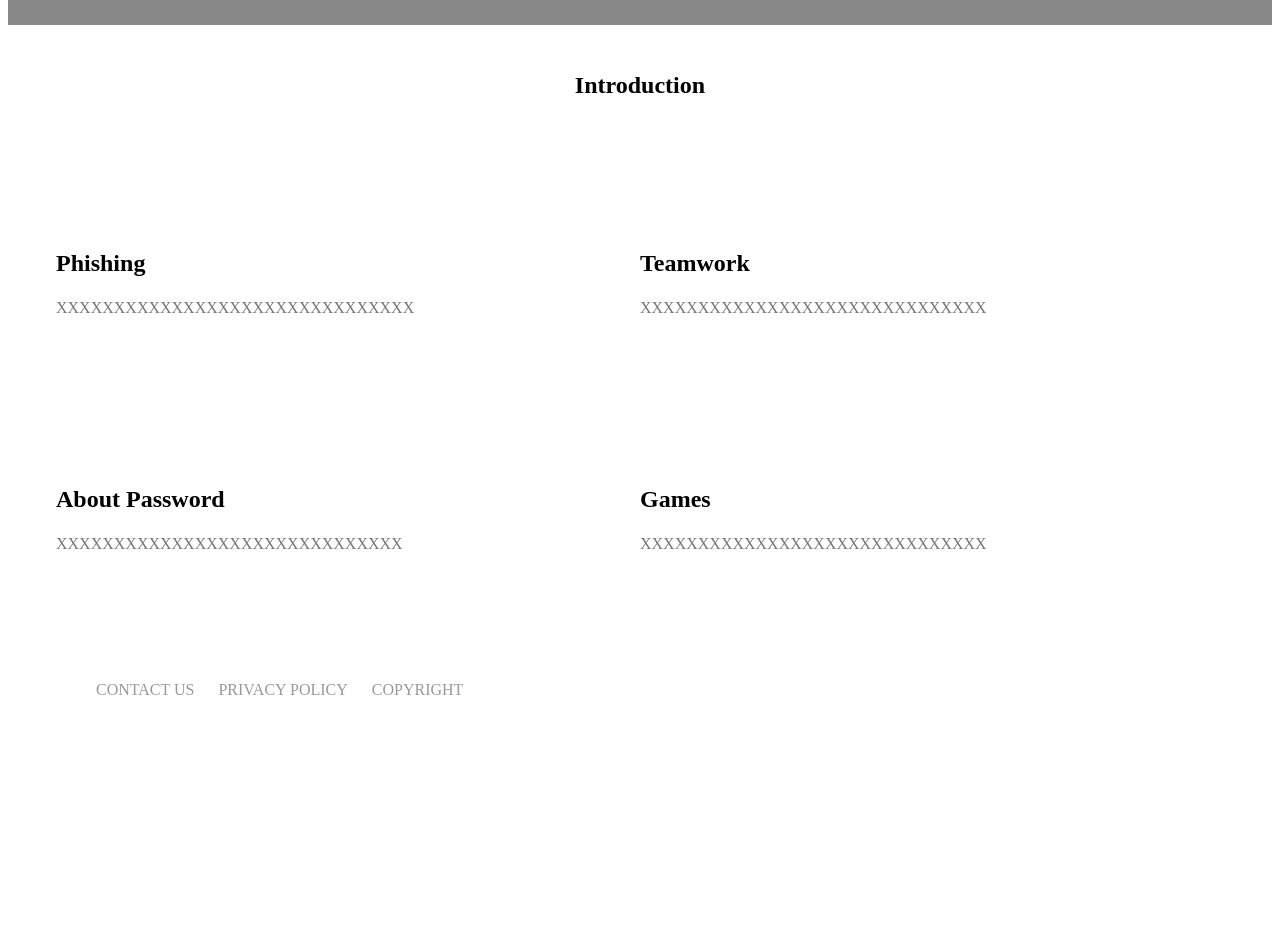
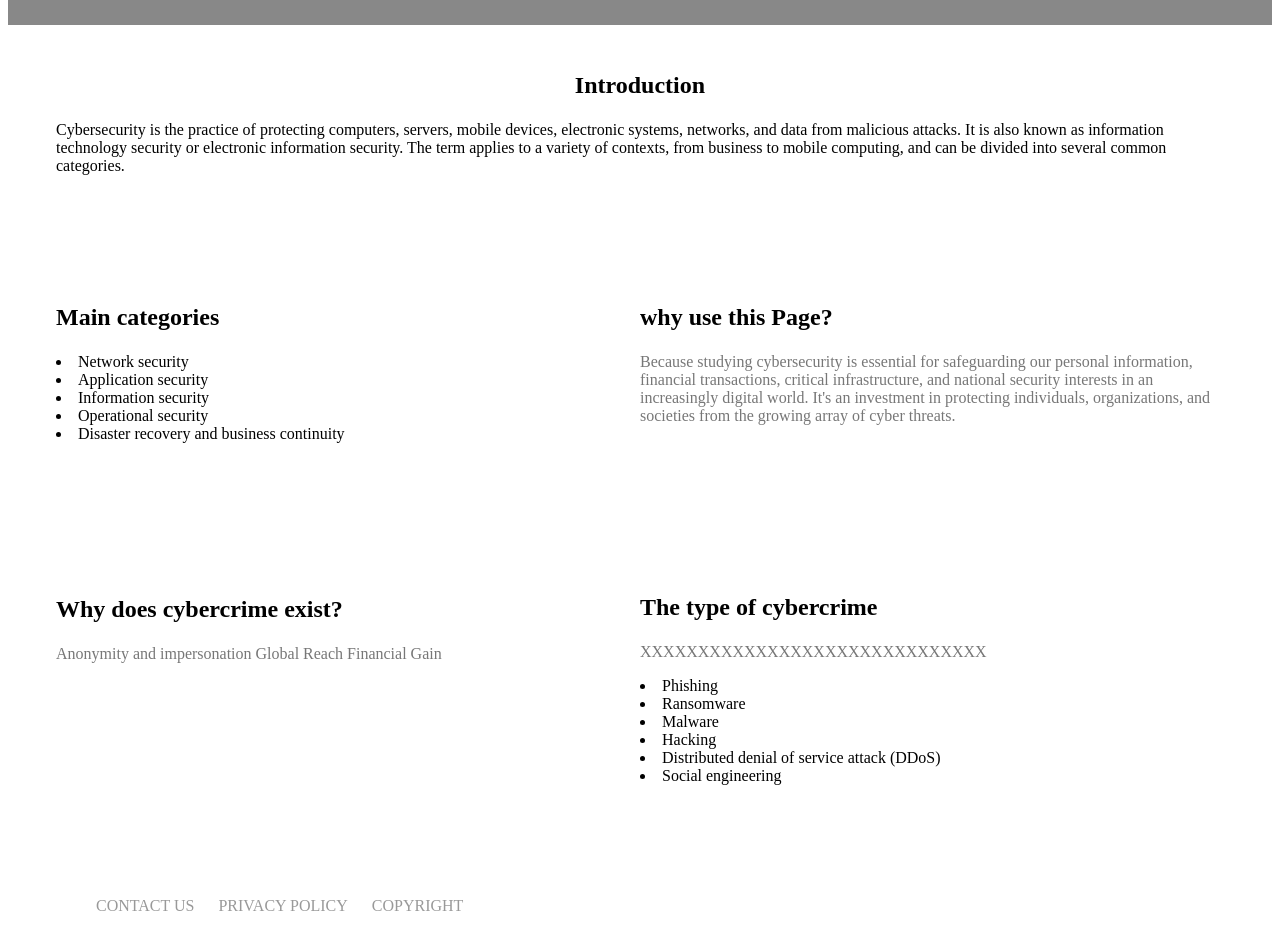
Before and after one commit to CasualArclamp/WIL_Cyber_Secuity, an Angular app in the folder Cyber-Learner/: page / in a window 1280 px wide. Shown: the part 1000-1949 px from the top of the page. Before the commit the page ends 1747 px from the top, so only its background shows below. Built offline with nearby package versions, Linux system fonts and the light colour scheme.

Commit message:
Edited each page and put some contents into home

```diff
--- a/Cyber-Learner/src/app/app.component.css
+++ b/Cyber-Learner/src/app/app.component.css
@@ -114,12 +114,19 @@ body {
 
 /* content */
 
+
+
 .content h2 {
 	font-size: 1.5em;
 	line-height: 1em;
 	margin-bottom: 1em;
 	text-align:center;
 }
+
+#text {
+	clear: both;
+}
+
 
 #intro {
 	display: flex;
@@ -131,6 +138,7 @@ body {
 
 #intro article {
 	width: 100%;
+
 	background-repeat: no-repeat;
 	background-position: center top;
 	background-size: auto 100px;
@@ -159,6 +167,7 @@ body {
 
 #intro2 article {
 	width: 100%;
+
 	background-repeat: no-repeat;
 	background-position: center top;
 	background-size: auto 100px;
--- a/Cyber-Learner/src/app/games/games.component.css
+++ b/Cyber-Learner/src/app/games/games.component.css
@@ -10,43 +10,6 @@ body {
 	background: white;
 	color: black;
 }
-
-/* Menu */
-
-#menu {
-	background-color: #888;
-}
-
-#menu ul {
-	padding: 0.5em 0;
-	text-align: center;
-}
-
-#menu li {
-	list-style: none;
-	padding: 0.1em 0.5em;
-}
-
-#menu a {
-	display: block;
-	color: white;
-	text-decoration: none;
-	padding: 0.25em 1em;
-	text-transform: uppercase;
-	border-radius: 3px;
-	text-shadow: rgba(0,0,0,0.5) 0 1px 0;
-}
-
-#menu a:hover {
-	background: #aaa;
-}
-
-#menu li.categories a {
-	background: white;
-	color: black;
-	text-shadow: none;
-}
-
 
 /* Page Header */
 
@@ -112,83 +75,6 @@ body {
 	font-size: 1.5em;
 }
 
-/* content */
-
-.content h2 {
-	font-size: 1.5em;
-	line-height: 1em;
-	margin-bottom: 1em;
-	text-align:center;
-}
-
-#intro {
-	display: flex;
-	flex-wrap: wrap;
-	justify-content: center;
-	float:left;
-	width: 50%;
-}
-
-#intro article {
-	width: 100%;
-	background-repeat: no-repeat;
-	background-position: center top;
-	background-size: auto 100px;
-	padding-bottom: 1.5em;
-	padding-top: 130px !important;
-
-}
-
-#intro article h3 {
-	font-size: 1.5em;
-	line-height: 1em;
-	margin-bottom: 1em;
-	text-align: left;
-}
-
-#intro article > p {
-	margin-bottom: 1em;
-	color: #777;
-}
-
-#intro2 {
-	display: flex;
-	flex-wrap: wrap;
-	justify-content: center;
-}
-
-#intro2 article {
-	width: 100%;
-	background-repeat: no-repeat;
-	background-position: center top;
-	background-size: auto 100px;
-	padding-bottom: 1.5em;
-	padding-top: 130px !important;
-}
-
-#intro2 article h3 {
-	font-size: 1.5em;
-	line-height: 1em;
-	margin-bottom: 1em;
-	text-align: left;
-}
-
-#intro2 article > p {
-	margin-bottom: 1em;
-	color: #777;
-}
-
-
-
-
-
-
-
-
-
-
-
-
 
 @media only screen and (min-width: 900px) {
 
@@ -197,18 +83,7 @@ body {
 		line-height: 1.5em;
 	}
 
-	/* Menu */
 
-	#menu ul {
-		display: flex;
-		justify-content: center;
-		padding: 0;
-		text-align: left;
-	}
-
-	#menu li {
-		padding: 0.75em 0.5em;
-	}
 
 	/* Page Header */
 
@@ -226,11 +101,4 @@ body {
 	.content {
 		padding: 3em;
 	}
-
-
-
-
-
-
-
 }
--- a/Cyber-Learner/src/app/games/games.component.html
+++ b/Cyber-Learner/src/app/games/games.component.html
@@ -1 +1,22 @@
-<p>games works!</p>
+<header id="page-header">
+
+    <section class="title">
+
+
+
+        <h1>Games</h1>
+
+        <p>Welcome to Cyber Learner!</p>
+        <p>You could find out how to protect yourself when using internet.</p>
+        <p>Just try doing something exciting here.</p>
+
+
+
+    </section>
+
+    <nav class="button">
+        <p>Would you like to know more about Cyber Security?</p>
+        <a href="#">Learn more</a>
+    </nav>
+
+</header>
--- a/Cyber-Learner/src/app/home/home.component.css
+++ b/Cyber-Learner/src/app/home/home.component.css
@@ -9,42 +9,6 @@ body {
 	line-height: 1.5em;
 	background: white;
 	color: black;
-}
-
-/* Menu */
-
-#menu {
-	background-color: #888;
-}
-
-#menu ul {
-	padding: 0.5em 0;
-	text-align: center;
-}
-
-#menu li {
-	list-style: none;
-	padding: 0.1em 0.5em;
-}
-
-#menu a {
-	display: block;
-	color: white;
-	text-decoration: none;
-	padding: 0.25em 1em;
-	text-transform: uppercase;
-	border-radius: 3px;
-	text-shadow: rgba(0,0,0,0.5) 0 1px 0;
-}
-
-#menu a:hover {
-	background: #aaa;
-}
-
-#menu li.categories a {
-	background: white;
-	color: black;
-	text-shadow: none;
 }
 
 /* Page Header */
@@ -197,18 +161,7 @@ body {
 		line-height: 1.5em;
 	}
 
-	/* Menu */
 
-	#menu ul {
-		display: flex;
-		justify-content: center;
-		padding: 0;
-		text-align: left;
-	}
-
-	#menu li {
-		padding: 0.75em 0.5em;
-	}
 
 	/* Page Header */
 
--- a/Cyber-Learner/src/app/home/home.component.html
+++ b/Cyber-Learner/src/app/home/home.component.html
@@ -26,37 +26,64 @@
 		</header>
 
 		<div class="content">
-			<h2>Introduction</h2>
+			<section id="text">
+				<h2>Introduction</h2>
+				<p>Cybersecurity is the practice of protecting computers, servers,
+					mobile devices, electronic systems, networks, and data from malicious attacks.
+					It is also known as information technology security or electronic information security.
+					The term applies to a variety of contexts, from business to mobile computing,
+					and can be divided into several common categories.</p>
+
+			</section>
 			<section id="intro">
 
+				<article class="categories">
+					<h3>Main categories</h3>
 
-				<article class="phishing">
-				<h3>Phishing</h3>
+					<li>Network security</li>
+					<li>Application security</li>
+					<li>Information security</li>
+					<li>Operational security</li>
+					<li>Disaster recovery and business continuity</li>
 
-				<p>XXXXXXXXXXXXXXXXXXXXXXXXXXXXXXX</p>
 
 				</article>
 
-				<article class="password">
-				<h3>About Password</h3>
+				<article class="title3">
+					<h3>Why does cybercrime exist?</h3>
 
-				<p>XXXXXXXXXXXXXXXXXXXXXXXXXXXXXX</p>
+					<p>
+						Anonymity and impersonation
+						Global Reach
+						Financial Gain
+					</p>
 
 				</article>
 			</section>
 
 			<section id="intro2">
-				<article class="teamwork">
-				<h3>Teamwork</h3>
+				<article class="whyUSing">
+					<h3>why use this Page?</h3>
 
-				<p>XXXXXXXXXXXXXXXXXXXXXXXXXXXXXX</p>
+					<p>
+						Because studying cybersecurity is essential for safeguarding our personal information,
+						financial transactions, critical infrastructure, and national security interests in an increasingly digital world.
+						It's an investment in protecting individuals, organizations,
+						and societies from the growing array of cyber threats.
+					</p>
 
 				</article>
 
-				<article class="game">
-				<h3>Games</h3>
+				<article class="title4">
+					<h3>The type of cybercrime</h3>
 
-				<p>XXXXXXXXXXXXXXXXXXXXXXXXXXXXXX</p>
+					<p>XXXXXXXXXXXXXXXXXXXXXXXXXXXXXX</p>
+					<li>Phishing</li>
+					<li>Ransomware</li>
+					<li>Malware</li>
+					<li>Hacking</li>
+					<li>Distributed denial of service attack (DDoS)</li>
+					<li>Social engineering</li>
 
 				</article>
 			</section>
--- a/Cyber-Learner/src/app/password/password.component.css
+++ b/Cyber-Learner/src/app/password/password.component.css
@@ -10,43 +10,6 @@ body {
 	background: white;
 	color: black;
 }
-
-/* Menu */
-
-#menu {
-	background-color: #888;
-}
-
-#menu ul {
-	padding: 0.5em 0;
-	text-align: center;
-}
-
-#menu li {
-	list-style: none;
-	padding: 0.1em 0.5em;
-}
-
-#menu a {
-	display: block;
-	color: white;
-	text-decoration: none;
-	padding: 0.25em 1em;
-	text-transform: uppercase;
-	border-radius: 3px;
-	text-shadow: rgba(0,0,0,0.5) 0 1px 0;
-}
-
-#menu a:hover {
-	background: #aaa;
-}
-
-#menu li.categories a {
-	background: white;
-	color: black;
-	text-shadow: none;
-}
-
 
 /* Page Header */
 
@@ -112,83 +75,6 @@ body {
 	font-size: 1.5em;
 }
 
-/* content */
-
-.content h2 {
-	font-size: 1.5em;
-	line-height: 1em;
-	margin-bottom: 1em;
-	text-align:center;
-}
-
-#intro {
-	display: flex;
-	flex-wrap: wrap;
-	justify-content: center;
-	float:left;
-	width: 50%;
-}
-
-#intro article {
-	width: 100%;
-	background-repeat: no-repeat;
-	background-position: center top;
-	background-size: auto 100px;
-	padding-bottom: 1.5em;
-	padding-top: 130px !important;
-
-}
-
-#intro article h3 {
-	font-size: 1.5em;
-	line-height: 1em;
-	margin-bottom: 1em;
-	text-align: left;
-}
-
-#intro article > p {
-	margin-bottom: 1em;
-	color: #777;
-}
-
-#intro2 {
-	display: flex;
-	flex-wrap: wrap;
-	justify-content: center;
-}
-
-#intro2 article {
-	width: 100%;
-	background-repeat: no-repeat;
-	background-position: center top;
-	background-size: auto 100px;
-	padding-bottom: 1.5em;
-	padding-top: 130px !important;
-}
-
-#intro2 article h3 {
-	font-size: 1.5em;
-	line-height: 1em;
-	margin-bottom: 1em;
-	text-align: left;
-}
-
-#intro2 article > p {
-	margin-bottom: 1em;
-	color: #777;
-}
-
-
-
-
-
-
-
-
-
-
-
-
 
 @media only screen and (min-width: 900px) {
 
@@ -197,18 +83,7 @@ body {
 		line-height: 1.5em;
 	}
 
-	/* Menu */
 
-	#menu ul {
-		display: flex;
-		justify-content: center;
-		padding: 0;
-		text-align: left;
-	}
-
-	#menu li {
-		padding: 0.75em 0.5em;
-	}
 
 	/* Page Header */
 
@@ -226,11 +101,4 @@ body {
 	.content {
 		padding: 3em;
 	}
-
-
-
-
-
-
-
 }
--- a/Cyber-Learner/src/app/password/password.component.html
+++ b/Cyber-Learner/src/app/password/password.component.html
@@ -1 +1,22 @@
-<p>password works!</p>
+<header id="page-header">
+
+    <section class="title">
+
+
+
+        <h1>Aboout Password</h1>
+
+        <p>Welcome to Cyber Learner!</p>
+        <p>You could find out how to protect yourself when using internet.</p>
+        <p>Just try doing something exciting here.</p>
+
+
+
+    </section>
+
+    <nav class="button">
+        <p>Would you like to know more about Cyber Security?</p>
+        <a href="#">Learn more</a>
+    </nav>
+
+</header>
--- a/Cyber-Learner/src/app/phishing/phishing.component.html
+++ b/Cyber-Learner/src/app/phishing/phishing.component.html
@@ -1,3 +1,22 @@
 <header id="page-header">
-    <h1>phishing works!</h1>
+
+    <section class="title">
+
+
+
+        <h1>Phishing</h1>
+
+        <p>Welcome to Cyber Learner!</p>
+        <p>You could find out how to protect yourself when using internet.</p>
+        <p>Just try doing something exciting here.</p>
+
+
+
+    </section>
+
+    <nav class="button">
+        <p>Would you like to know more about Cyber Security?</p>
+        <a href="#">Learn more</a>
+    </nav>
+
 </header>
--- a/Cyber-Learner/src/app/teamwork/teamwork.component.html
+++ b/Cyber-Learner/src/app/teamwork/teamwork.component.html
@@ -1 +1,22 @@
-<p>teamwork works!</p>
+<header id="page-header">
+
+    <section class="title">
+
+
+
+        <h1>TeamWork For Student</h1>
+
+        <p>Welcome to Cyber Learner!</p>
+        <p>You could find out how to protect yourself when using internet.</p>
+        <p>Just try doing something exciting here.</p>
+
+
+
+    </section>
+
+    <nav class="button">
+        <p>Would you like to know more about Cyber Security?</p>
+        <a href="#">Learn more</a>
+    </nav>
+
+</header>
```
Also changed, not shown: Cyber-Learner/src/app/phishing/phishing.component.css (+0 -126 lines), Cyber-Learner/src/app/teamwork/teamwork.component.css (+0 -132 lines).
